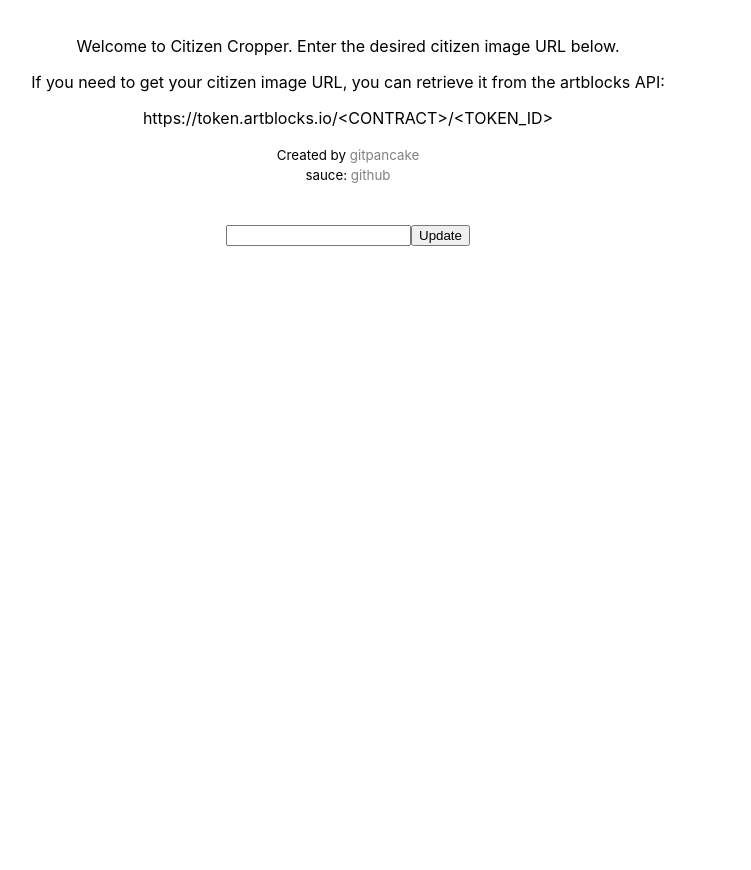
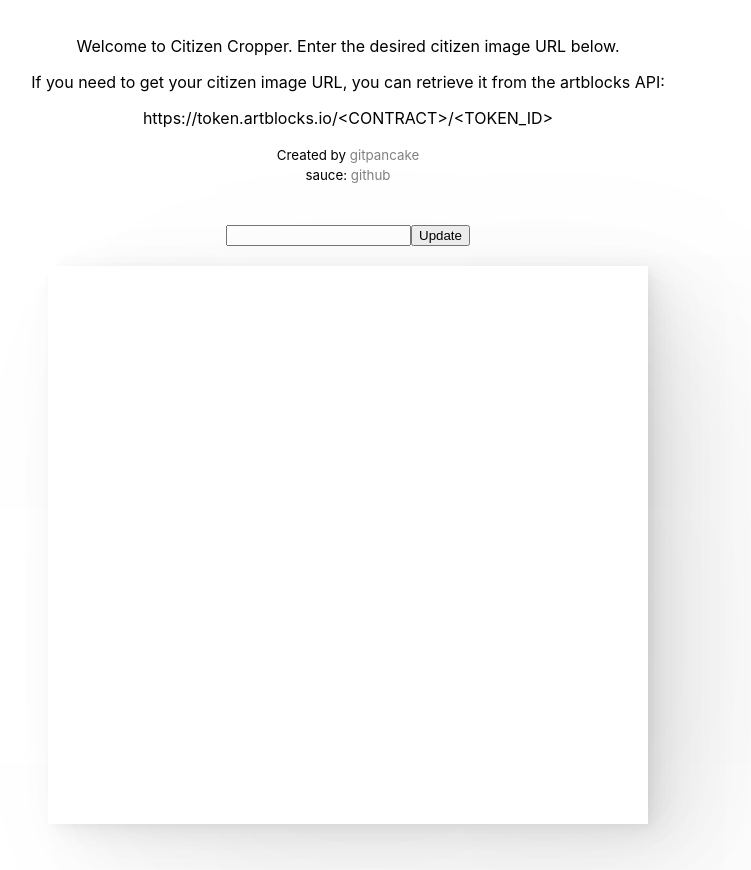
Before and after one commit to gitpancake/citizen-cropper, a React (Create React App) app: page / in a window 1280 px wide. Shown: the whole page, without its empty margins (292-1043 px from the left). Built offline with nearby package versions, Linux system fonts and the light colour scheme.

Commit message:
Add box shadow

```diff
--- /dev/null
+++ b/src/App.css
@@ -0,0 +1,11 @@
+.canvas {
+	box-shadow:
+		2.7px 1.5px 5.7px rgba(0, 0, 0, 0.02),
+		6.4px 3.6px 13.6px rgba(0, 0, 0, 0.028),
+		12px 6.8px 25.7px rgba(0, 0, 0, 0.035),
+		21.4px 12.1px 45.8px rgba(0, 0, 0, 0.042),
+		40.1px 22.6px 85.6px rgba(0, 0, 0, 0.05),
+		96px 54px 205px rgba(0, 0, 0, 0.07);
+	background-color: none;
+	height: 558px;
+}
--- a/src/App.tsx
+++ b/src/App.tsx
@@ -1,4 +1,5 @@
 import { useEffect, useState, useCallback } from "react";
+import "./App.css";
 
 const CitizenCropper = () => {
   const [imageUrl, setImageUrl] = useState<string>("https://crypto-citizens-mainnet.s3.amazonaws.com/4000028.png");
@@ -64,7 +65,7 @@ const CitizenCropper = () => {
         <button onClick={() => handleCitizenChange()}>Update</button>
       </div>
 
-      <div>
+      <div className="canvas">
         <canvas id="canvas" width="600" height="600"></canvas>
       </div>
     </div>
```
